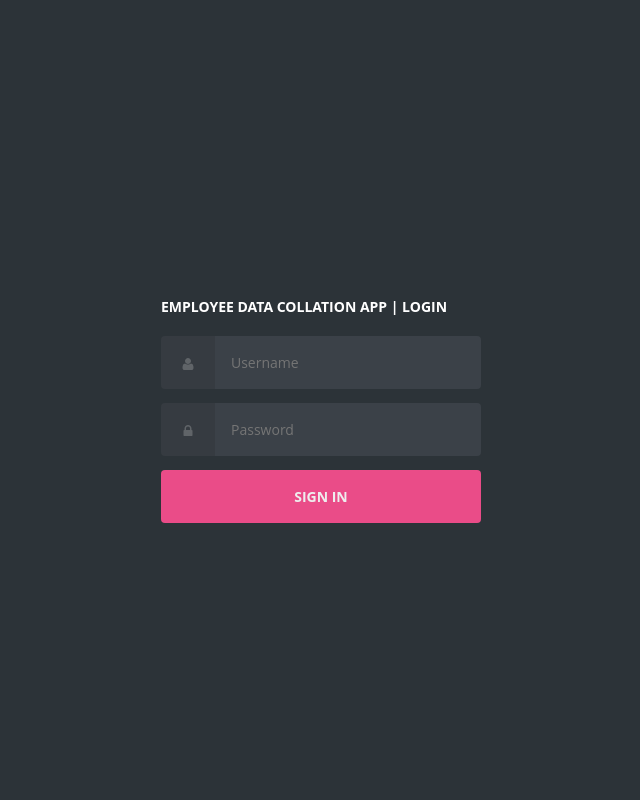
After one commit to coding-rev/EmployeeApp, a Django app: page /login/ in a window 1280 px wide. The commit adds this page. Shown: the whole page, without its empty margins (319-959 px from the left). Run offline with Django 3.2, Linux system fonts and the light colour scheme.

```diff
--- a/EmployeeDataCollectionApp/settings.py
+++ b/EmployeeDataCollectionApp/settings.py
@@ -109,6 +109,9 @@ USE_TZ = True
 
 # Static files (CSS, JavaScript, Images)
 # https://docs.djangoproject.com/en/3.1/howto/static-files/
+LOGIN_REDIRECT_URL = "mainApp:list-employees"
+LOGIN_URL = "mainApp:login"
+LOGOUT_REDIRECT_URL = "mainApp:login"
 
 STATIC_URL = '/static/'
 STATIC_ROOT = os.path.join(BASE_DIR, 'staticfiles')
--- a/mainApp/admin.py
+++ b/mainApp/admin.py
@@ -11,7 +11,7 @@ class AdminEmployeeDisplay(admin.ModelAdmin):
 	list_filter = ["position"]
 
 class AdminUploadLogsDisplay(admin.ModelAdmin):
-	list_display = ["employee","timestamp_of_upload","status"]
+	list_display = ["timestamp_of_upload","status"]
 
 admin.site.register(Employee, AdminEmployeeDisplay)
 admin.site.register(UploadLogs, AdminUploadLogsDisplay)
--- a/mainApp/templates/employee-list.html
+++ b/mainApp/templates/employee-list.html
@@ -30,6 +30,7 @@
                           <th>Salary</th>
                           <th>Supervisors</th>
                           <th>Employee Code</th>
+                          <th>Employment duration</th>
                         </tr>
                       </thead>
                       <tbody>
@@ -49,8 +50,10 @@
                             {% endfor %}
                           </td>
                           <td>{{employer.employee_code}}</td>
+                          <td>1 year</td>
                         </tr>
                         {% endfor %}
+
 
                       </tbody>
                         </table>
--- /dev/null
+++ b/mainApp/templates/login.html
@@ -0,0 +1,278 @@
+<!DOCTYPE html>
+<html>
+<head>
+  <title>Login - Employee Data Collation App </title>
+  <style type="text/css">
+    @use postcss-preset-env {
+  stage: 0;
+}
+
+/* config.css */
+
+:root {
+  --baseColor: #606468;
+}
+
+/* helpers/align.css */
+
+.align {
+  display: grid;
+  place-items: center;
+}
+
+.grid {
+  inline-size: 90%;
+  margin-inline: auto;
+  max-inline-size: 20rem;
+}
+
+/* helpers/hidden.css */
+
+.hidden {
+  border: 0;
+  clip: rect(0 0 0 0);
+  height: 1px;
+  margin: -1px;
+  overflow: hidden;
+  padding: 0;
+  position: absolute;
+  width: 1px;
+}
+
+/* helpers/icon.css */
+
+:root {
+  --iconFill: var(--baseColor);
+}
+
+.icons {
+  display: none;
+}
+
+.icon {
+  block-size: 1em;
+  display: inline-block;
+  fill: var(--iconFill);
+  inline-size: 1em;
+  vertical-align: middle;
+}
+
+/* layout/base.css */
+
+:root {
+  --htmlFontSize: 100%;
+
+  --bodyBackgroundColor: #2c3338;
+  --bodyColor: var(--baseColor);
+  --bodyFontFamily: "Open Sans";
+  --bodyFontFamilyFallback: sans-serif;
+  --bodyFontSize: 0.875rem;
+  --bodyFontWeight: 400;
+  --bodyLineHeight: 1.5;
+}
+
+* {
+  box-sizing: inherit;
+}
+
+html {
+  box-sizing: border-box;
+  font-size: var(--htmlFontSize);
+}
+
+body {
+  background-color: var(--bodyBackgroundColor);
+  color: var(--bodyColor);
+  font-family: var(--bodyFontFamily), var(--bodyFontFamilyFallback);
+  font-size: var(--bodyFontSize);
+  font-weight: var(--bodyFontWeight);
+  line-height: var(--bodyLineHeight);
+  margin: 0;
+  min-block-size: 100vh;
+}
+
+/* modules/anchor.css */
+
+:root {
+  --anchorColor: #eee;
+}
+
+a {
+  color: var(--anchorColor);
+  outline: 0;
+  text-decoration: none;
+}
+h4{
+  color: white;
+}
+a:focus,
+a:hover {
+  text-decoration: underline;
+}
+
+/* modules/form.css */
+
+:root {
+  --formGap: 0.875rem;
+}
+
+input {
+  background-image: none;
+  border: 0;
+  color: inherit;
+  font: inherit;
+  margin: 0;
+  outline: 0;
+  padding: 0;
+  transition: background-color 0.3s;
+}
+
+input[type="submit"] {
+  cursor: pointer;
+}
+
+.form {
+  display: grid;
+  gap: var(--formGap);
+}
+
+.form input[type="password"],
+.form input[type="text"],
+.form input[type="submit"] {
+  inline-size: 100%;
+}
+
+.form__field {
+  display: flex;
+}
+
+.form__input {
+  flex: 1;
+}
+
+/* modules/login.css */
+
+:root {
+  --loginBorderRadus: 0.25rem;
+  --loginColor: #eee;
+
+  --loginInputBackgroundColor: #3b4148;
+  --loginInputHoverBackgroundColor: #434a52;
+
+  --loginLabelBackgroundColor: #363b41;
+
+  --loginSubmitBackgroundColor: #ea4c88;
+  --loginSubmitColor: #eee;
+  --loginSubmitHoverBackgroundColor: #d44179;
+}
+
+.login {
+  color: var(--loginColor);
+}
+
+.login label,
+.login input[type="text"],
+.login input[type="password"],
+.login input[type="submit"] {
+  border-radius: var(--loginBorderRadus);
+  padding: 1rem;
+}
+
+.login label {
+  background-color: var(--loginLabelBackgroundColor);
+  border-bottom-right-radius: 0;
+  border-top-right-radius: 0;
+  padding-inline: 1.25rem;
+}
+
+.login input[type="password"],
+.login input[type="text"] {
+  background-color: var(--loginInputBackgroundColor);
+  border-bottom-left-radius: 0;
+  border-top-left-radius: 0;
+}
+
+.login input[type="password"]:focus,
+.login input[type="password"]:hover,
+.login input[type="text"]:focus,
+.login input[type="text"]:hover {
+  background-color: var(--loginInputHoverBackgroundColor);
+}
+
+.login input[type="submit"] {
+  background-color: var(--loginSubmitBackgroundColor);
+  color: var(--loginSubmitColor);
+  font-weight: 700;
+  text-transform: uppercase;
+}
+
+.login input[type="submit"]:focus,
+.login input[type="submit"]:hover {
+  background-color: var(--loginSubmitHoverBackgroundColor);
+}
+
+/* modules/text.css */
+
+p {
+  margin-block: 1.5rem;
+}
+
+.text--center {
+  text-align: center;
+}
+
+  </style>
+</head>
+<body class="align">
+
+  <div class="grid">
+    <h4>EMPLOYEE DATA COLLATION APP | LOGIN</h4>
+    {% if messages %}
+                        {% for message in messages %}
+                        <br>
+                            <div style="color:red" class="alert alert-{{message.tags }}" role="alert">
+                                {{message}}
+                            </div>
+                        <br>
+                        {% endfor %}
+                    {% endif %}
+
+    <form  method="POST" class="form login">
+      {% csrf_token %}
+      <div class="form__field">
+        <label for="login__username"><svg class="icon">
+            <use xlink:href="#icon-user"></use>
+          </svg><span class="hidden">Username</span></label>
+        <input autocomplete="username" id="login__username" type="text" name="username" class="form__input" placeholder="Username" required>
+      </div>
+
+      <div class="form__field">
+        <label for="login__password"><svg class="icon">
+            <use xlink:href="#icon-lock"></use>
+          </svg><span class="hidden">Password</span></label>
+        <input id="login__password" type="password" name="password" class="form__input" placeholder="Password" required>
+      </div>
+
+      <div class="form__field">
+        <input type="submit" value="Sign In">
+      </div>
+
+    </form>
+
+
+  </div>
+
+  <svg xmlns="http://www.w3.org/2000/svg" class="icons">
+    <symbol id="icon-arrow-right" viewBox="0 0 1792 1792">
+      <path d="M1600 960q0 54-37 91l-651 651q-39 37-91 37-51 0-90-37l-75-75q-38-38-38-91t38-91l293-293H245q-52 0-84.5-37.5T128 1024V896q0-53 32.5-90.5T245 768h704L656 474q-38-36-38-90t38-90l75-75q38-38 90-38 53 0 91 38l651 651q37 35 37 90z" />
+    </symbol>
+    <symbol id="icon-lock" viewBox="0 0 1792 1792">
+      <path d="M640 768h512V576q0-106-75-181t-181-75-181 75-75 181v192zm832 96v576q0 40-28 68t-68 28H416q-40 0-68-28t-28-68V864q0-40 28-68t68-28h32V576q0-184 132-316t316-132 316 132 132 316v192h32q40 0 68 28t28 68z" />
+    </symbol>
+    <symbol id="icon-user" viewBox="0 0 1792 1792">
+      <path d="M1600 1405q0 120-73 189.5t-194 69.5H459q-121 0-194-69.5T192 1405q0-53 3.5-103.5t14-109T236 1084t43-97.5 62-81 85.5-53.5T538 832q9 0 42 21.5t74.5 48 108 48T896 971t133.5-21.5 108-48 74.5-48 42-21.5q61 0 111.5 20t85.5 53.5 62 81 43 97.5 26.5 108.5 14 109 3.5 103.5zm-320-893q0 159-112.5 271.5T896 896 624.5 783.5 512 512t112.5-271.5T896 128t271.5 112.5T1280 512z" />
+    </symbol>
+  </svg>
+
+</body>
+</html>
--- a/mainApp/urls.py
+++ b/mainApp/urls.py
@@ -5,5 +5,9 @@ app_name = "mainApp"
 urlpatterns = [
 	path("", views.EmployeeListView ,name="list-employees"),
 	path("add-employee", views.AddEmployeeView, name="add-employee"),
-	path("upload-logs", views.UploadLogs, name="logs-employees")
+	path("upload-excel-file", views.ExcelDataUploadView, name="upload-excel"),
+	path("upload-logs", views.UploadLogsView, name="logs-employees"),
+
+	path("login/", views.LoginView, name="login"),
+	path("logout", views.Logout, name="logout")
 ]
--- a/mainApp/views.py
+++ b/mainApp/views.py
@@ -1,11 +1,34 @@
-from django.shortcuts import render
+import os
+from django.shortcuts import render, redirect
 from django.http import HttpResponse
 from django.contrib import messages
-from .models import Employee, Supervisors
-from .backends import ValidateSupervisorCreation
+from .models import Employee, Supervisors, UploadLogs
+from .backends import ValidateSupervisorCreation, UploadExcelAndValidation
+from django.contrib.auth.decorators import login_required
+from django.contrib.auth import authenticate, login, logout
 
 # Create your views here.
+def LoginView(request):
+	if request.method=='POST':
+		username 		= request.POST.get("username")
+		password 		= request.POST.get("password")
+		user 			= authenticate(request, username=username, password=password)
 
+		if user is not None:
+			login(request, user)
+			return redirect('mainApp:list-employees')
+
+		else:
+			messages.error(request, "Invalid credentials provided. Note that both fields may be case-sensitive")
+			return render(request, 'login.html')
+
+	return render(request, 'login.html')
+
+def Logout(request):
+	logout(request)
+	return redirect('/login')
+
+@login_required
 def EmployeeListView(request):
 	employees  	= Employee.objects.all().order_by('first_name')
 	context 	= {
@@ -13,7 +36,7 @@ def EmployeeListView(request):
 	}
 
 	return render(request, 'employee-list.html',context)
-
+@login_required
 def AddEmployeeView(request):
 	employees 	= Employee.objects.all()
 	context 	= {
@@ -55,6 +78,11 @@ def AddEmployeeView(request):
 						supervisor.save()
 						employee.supervisors.add(supervisor)
 
+			saveLog 		= UploadLogs.objects.create(
+								number_of_employee_records_uploaded= 1,
+								status="Success")
+			saveLog.save()
+
 			messages.success(request, "Employee added successfully")
 			return render(request, 'add-employee.html', context)
 
@@ -62,5 +90,35 @@ def AddEmployeeView(request):
 			messages.error(request, str(e))
 	return render(request, 'add-employee.html',context)
 
-def UploadLogs(request):
-	return render(request, 'employee-logs.html')
+@login_required
+def ExcelDataUploadView(request):
+	if request.method == "POST":
+		excel_file     		= request.FILES.get("employee_excel_file")
+		# Getting filename and extention
+		file_name, extention = os.path.splitext(excel_file.name)
+
+		if '.xlsx' == extention:
+			uploadAndCheck 		= UploadExcelAndValidation(excel_file)
+			# Checking if any error occured
+			if uploadAndCheck[2]==True:
+				messages.error(request, uploadAndCheck[3])
+
+			# Valid file
+			else:
+				messages.success(request, "Employee Data uploaded successfully")
+				return render(request, "excel-file-upload.html")
+
+		# If file wasn't a '.xlsx'
+		else:
+			messages.error(request, "Invalid file upload, please upload an excel file")
+			return render(request, 'excel-file-upload.html')
+
+	return render(request, 'excel-file-upload.html')
+
+@login_required
+def UploadLogsView(request):
+	logs 		= UploadLogs.objects.all()
+	context 	= {
+		"logs":logs
+	}
+	return render(request, 'logs.html', context)
```
Also changed, not shown: mainApp/backends.py (+109 -2 lines), mainApp/models.py (+3 -4 lines), mainApp/templates/add-employee.html (+0 -7 lines), mainApp/templates/base.html (+18 -4 lines), mainApp/templates/excel-file-upload.html (added, +63 -0 lines), mainApp/templates/logs.html (renamed from mainApp/templates/employee-logs.html, +12 -14 lines), requirements.txt (+7 -0 lines), db.sqlite3, mainApp/migrations/0002_auto_20211001_2138.py (added), mainApp/migrations/0003_remove_uploadlogs_employee.py (added), mainApp/static/asset/js/plugins/dropzone.js.
